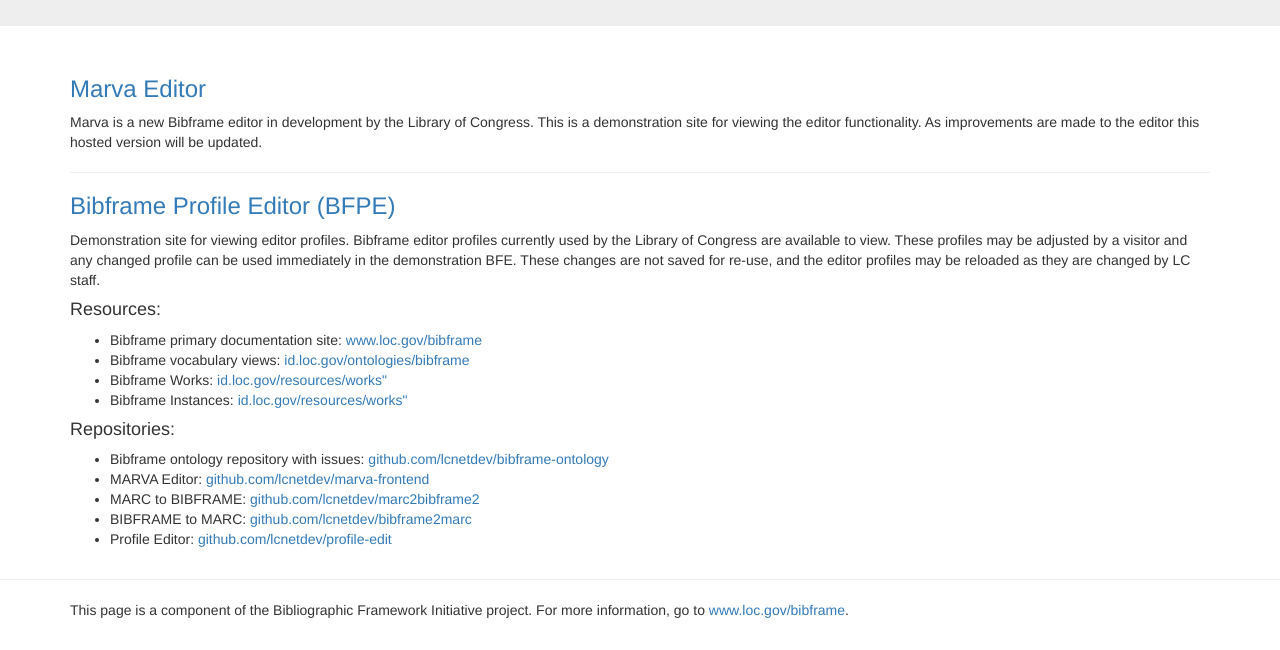
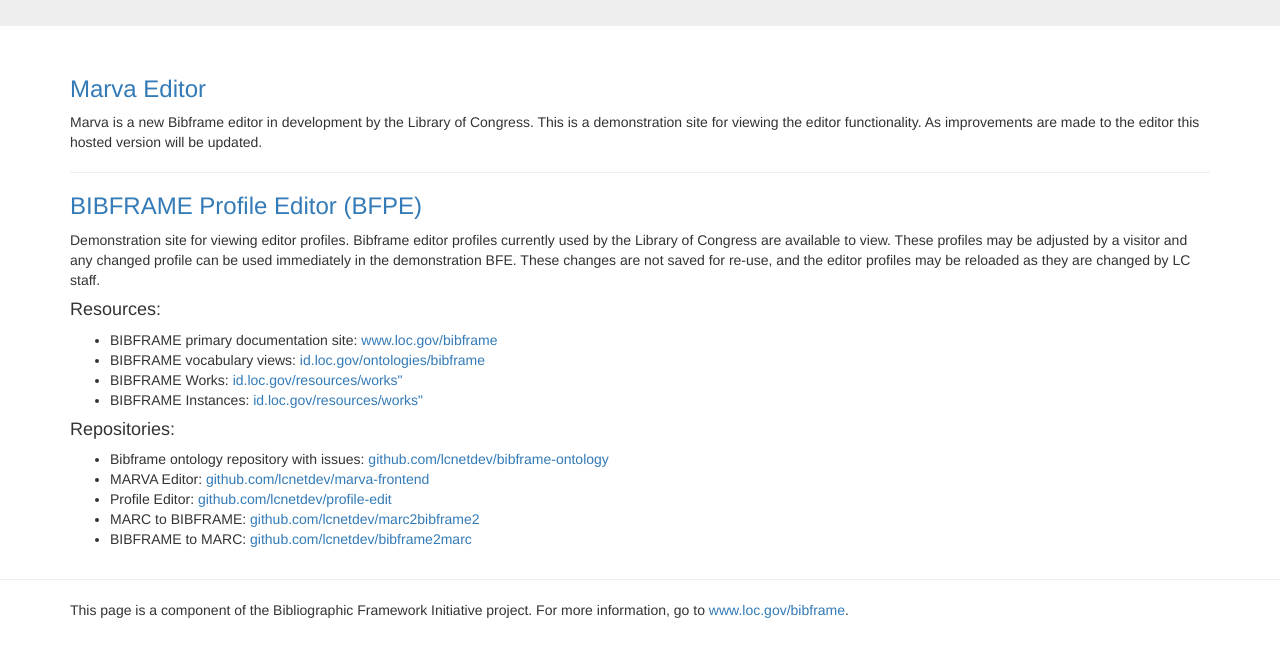
Before and after one commit to lcnetdev/recto, a website: page index.html in a window 1280 px wide. Shown: the part 195-845 px from the top of the page. Drawn offline with nearby package versions, Linux system fonts and the light colour scheme.

Commit message:
fix links

```diff
--- a/index.html
+++ b/index.html
@@ -88,24 +88,23 @@
         <hr>
         <!--<h3><a href="/bfe/index.html">Bibframe Editor (BFE)</a></h3>-->
         <!--<p>Demonstration site for viewing editor functionality. This demonstration editor contains a sample set of descriptions entered by LC catalogers. This sample set includes original and copy cataloging of materials in a variety of formats. Any description input by a visitor can be saved to the temporary save file and recalled for a limited time. Periodically, as improvements are made to the BFE, this sample set will be reloaded and any saved descriptions will be discarded.</p>-->
-        <h3><a href="/profile-edit/">Bibframe Profile Editor (BFPE)</a></h3>
+        <h3><a href="/profile-edit/">BIBFRAME Profile Editor (BFPE)</a></h3>
         <p>Demonstration site for viewing editor profiles. Bibframe editor profiles currently used by the Library of Congress are available to view. These profiles may be adjusted by a visitor and any changed profile can be used immediately in the demonstration BFE. These changes are not saved for re-use, and the editor profiles may be reloaded as they are changed by LC staff.</p>
         <h4>Resources:</h4>
         <ul>
-            <li>Bibframe primary documentation site:  <a href="http://www.loc.gov/bibframe">www.loc.gov/bibframe</a></li>
-            <li>Bibframe vocabulary views: <a href="https://id.loc.gov/ontologies/bibframe">id.loc.gov/ontologies/bibframe</a></li>
+            <li>BIBFRAME primary documentation site:  <a href="http://www.loc.gov/bibframe">www.loc.gov/bibframe</a></li>
+            <li>BIBFRAME vocabulary views: <a href="https://id.loc.gov/ontologies/bibframe">id.loc.gov/ontologies/bibframe</a></li>
                 <!--<a href="http://www.loc.gov/bibframe/docs/index.html">www.loc.gov/bibframe/docs</a></li>-->
-            <li>Bibframe Works:  <a href="https://id.loc.gov/resources/works">id.loc.gov/resources/works"</a></li>
-            <li>Bibframe Instances:  <a href="https://id.loc.gov/resources/instances">id.loc.gov/resources/works"</a></li>
+            <li>BIBFRAME Works:  <a href="https://id.loc.gov/resources/works">id.loc.gov/resources/works"</a></li>
+            <li>BIBFRAME Instances:  <a href="https://id.loc.gov/resources/instances">id.loc.gov/resources/works"</a></li>
         </ul>
         <h4>Repositories:</h4>
         <ul>
             <li>Bibframe ontology repository with issues: <a href="https://github.com/lcnetdev/bibframe-ontology">github.com/lcnetdev/bibframe-ontology</a></li>
-            <li>MARVA Editor:  <a href="https://github.com/lcnetdev/marva-frontend">github.com/lcnetdev/marva-frontend</a></li>
-            <li>MARC to BIBFRAME:  <a href="https://github.com/lcnetdev/marc2bibframe2">github.com/lcnetdev/marc2bibframe2</a></li>
-            <li>BIBFRAME to MARC:  <a href="https://github.com/lcnetdev/bibframe2marc">github.com/lcnetdev/bibframe2marc</a></li>
-            <li>Profile  Editor:  <a href="https://github.com/lcnetdev/profile-edit">github.com/lcnetdev/profile-edit</a></li>
-
+            <li>MARVA Editor:       <a href="https://github.com/lcnetdev/marva-frontend">github.com/lcnetdev/marva-frontend</a></li>
+            <li>Profile  Editor:    <a href="https://github.com/lcnetdev/profile-edit">github.com/lcnetdev/profile-edit</a></li>
+            <li>MARC to BIBFRAME:   <a href="https://github.com/lcnetdev/marc2bibframe2">github.com/lcnetdev/marc2bibframe2</a></li>
+            <li>BIBFRAME to MARC:   <a href="https://github.com/lcnetdev/bibframe2marc">github.com/lcnetdev/bibframe2marc</a></li>
         </ul>
     </div>
     <hr>
```
